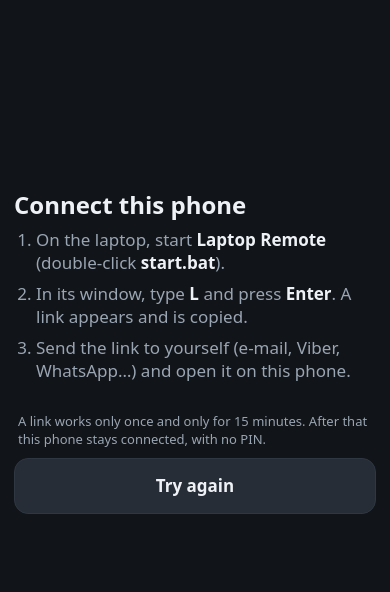
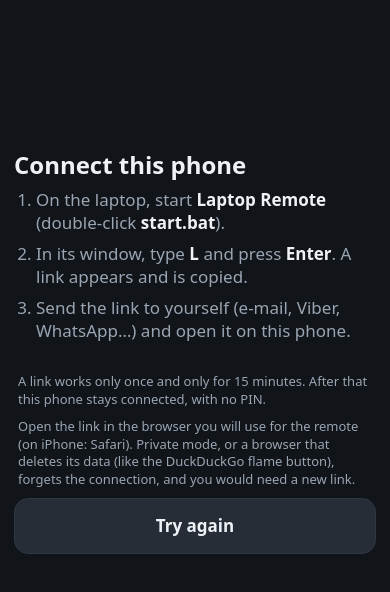
Before and after one commit to bogdandata/laptop-remote, a plain HTML site: page web/index.html in a window 390 px wide. Drawn offline with Linux system fonts and the light colour scheme.

Commit message:
Explain which browser to open the link in (Safari on iPhone, no private mode)
Co-Authored-By: Claude Opus 5.5 <noreply@anthropic.com>
Claude-Session: https://claude.ai/code/session_0186cKuvMwNBE1i8TxgsC91k

```diff
--- a/web/index.html
+++ b/web/index.html
@@ -202,6 +202,8 @@
     <li>Send the link to yourself (e-mail, Viber, WhatsApp…) and open it on this phone.</li>
   </ol>
   <p class="hint">A link works only once and only for 15 minutes. After that this phone stays connected, with no PIN.</p>
+  <p class="hint">Open the link in the browser you will use for the remote (on iPhone: Safari). Private mode, or a browser
+    that deletes its data (like the DuckDuckGo flame button), forgets the connection, and you would need a new link.</p>
   <button class="wide" id="retry">Try again</button>
 </div>
 
```
Also changed, not shown: 1 other file.
